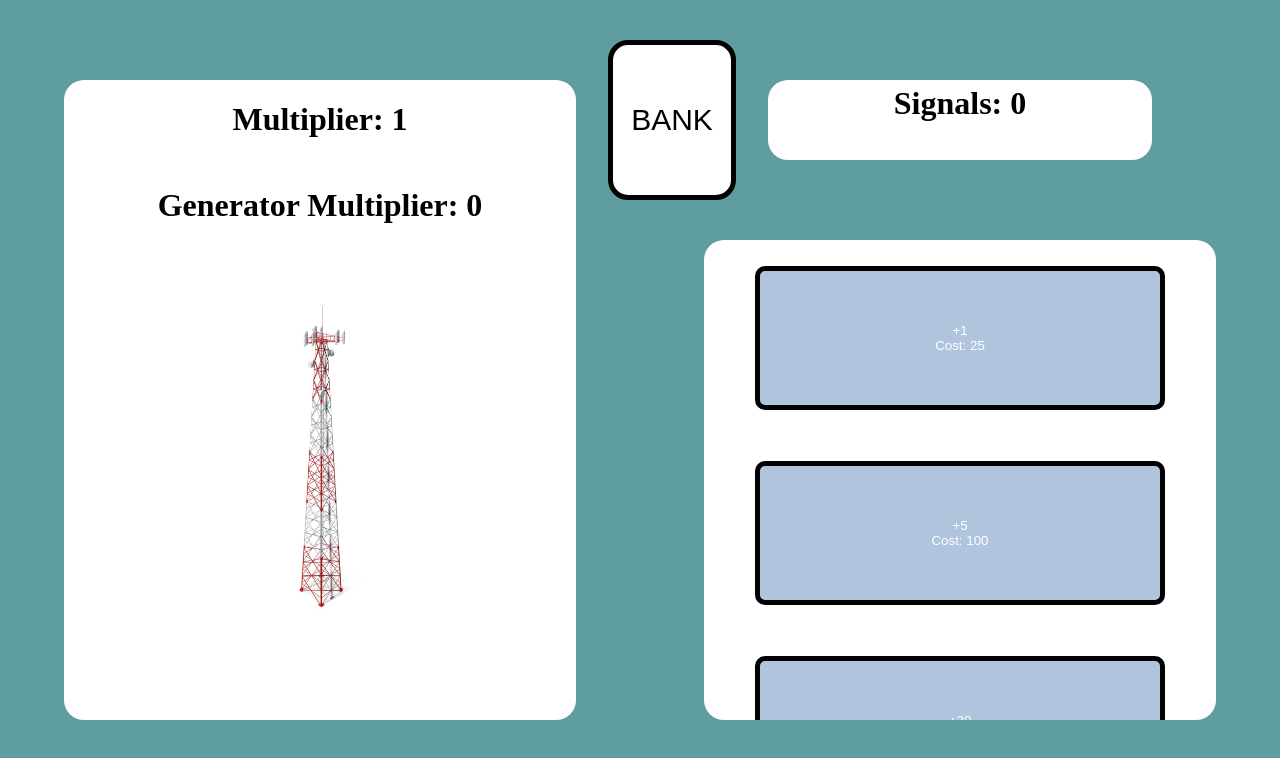
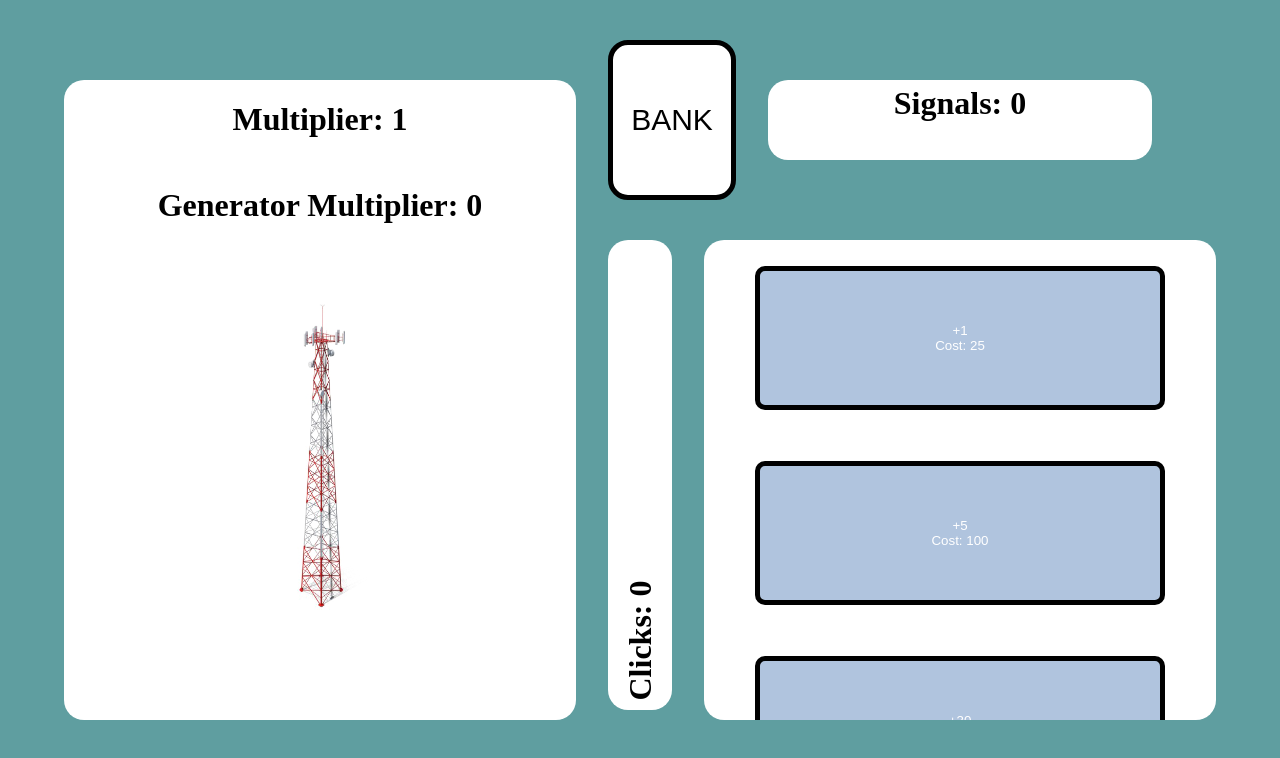
Before and after one commit to ArcImperium/SignalClicker, a React (Vite) app: page / in a window 1280 px wide. Shown: the top 758 px of the page. Built offline with nearby package versions, Linux system fonts and the light colour scheme.

Commit message:
added a click counter

```diff
--- a/src/App.css
+++ b/src/App.css
@@ -112,6 +112,29 @@
   100% {height: 75%; width: 75%}
 }
 
+.clicks-container {
+  position: fixed;
+  height: 55%;
+  width: 5%;
+  top: 30%;
+  left: 47.5%;
+
+  display: flex;
+  justify-content: center;
+  align-items: flex-end;
+  overflow: hidden;
+  padding-bottom: 30px;
+
+  background-color: white;
+  border-radius: 20px;
+}
+
+.display-clicks {
+  transform: rotate(270deg);
+
+  white-space: nowrap;
+}
+
 .display-container {
   position: fixed;
   width: 30%;
--- a/src/App.jsx
+++ b/src/App.jsx
@@ -65,6 +65,9 @@ function App() {
         <div className={`signal s3 ${showSignals ? 'pulsating' : ''}`}></div>
       </div>)}
     </div>
+    <div className="clicks-container">
+      <h1 className="display-clicks">Clicks: {numClicks}</h1>
+    </div>
     <div className="display-container">
       <h1 className="display">Signals: {signals}</h1>
     </div>
```
